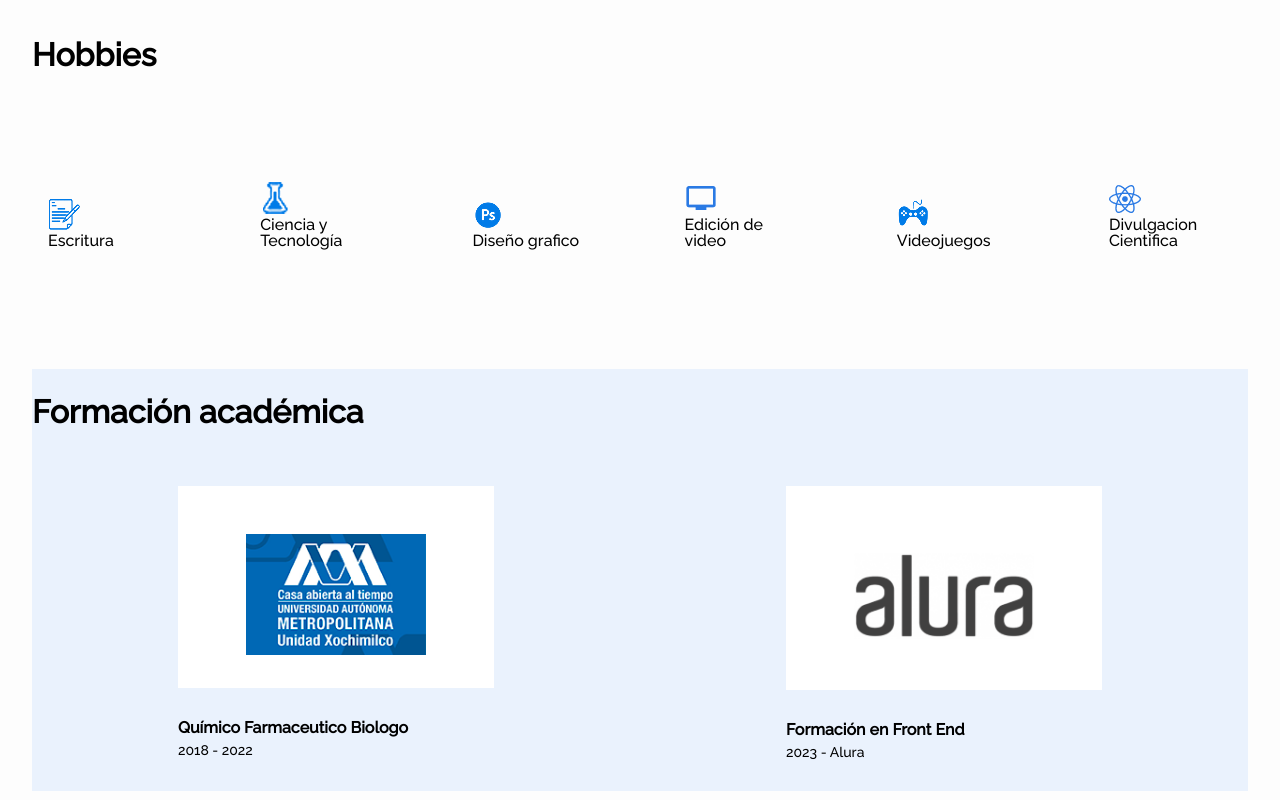
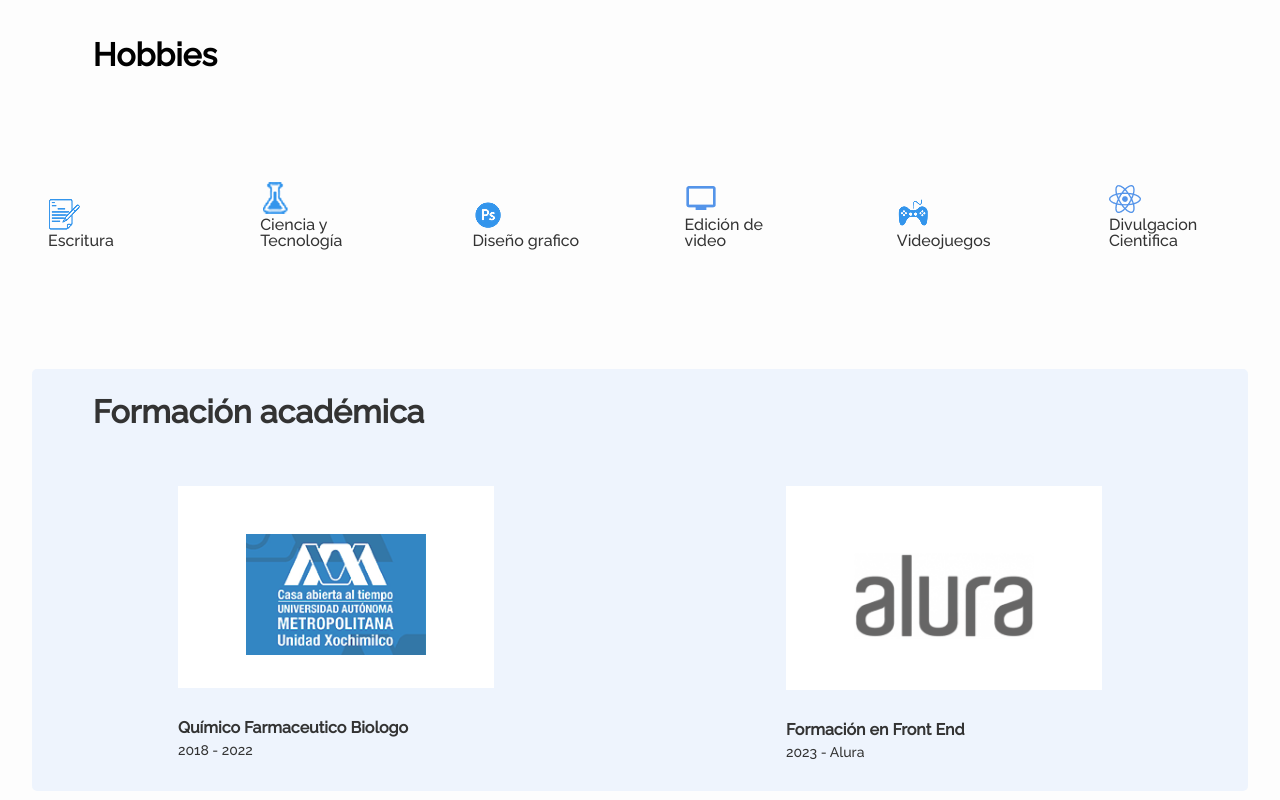
Before and after one commit to ManuelHeraz/portafolio, a website: page index.html in a window 1280 px wide. Shown: the part 1260-2060 px from the top of the page. Drawn offline with Linux system fonts and the light colour scheme.

Commit message:
v23.06.12

```diff
--- a/css/style.css
+++ b/css/style.css
@@ -217,6 +217,7 @@ section.hobbies-section div.hobbies-line div.hobbies-box {
     margin: 15px 0 22px 0;
     width: 156px;
     height: 118px;
+    opacity: 0.8;
 }
 
 section.hobbies-section div.hobbies-line div.hobbies-box ul {
@@ -267,6 +268,15 @@ section.hobbies-section div.hobbies-line div.hobbies-box ul {
 }
 
 /* Experiência Acadêmica*/
+
+section.academic {
+    opacity: 0.8;
+    border-radius: 5px;
+}
+
+.section-title{
+    margin-left: 5%;
+}
 
 section.academic div.courses {
     margin: 0 auto;
@@ -365,6 +375,8 @@ section.experience img {
 
 section.formcontato {
     padding: 16px;
+    opacity: 0.8;
+    border-radius: 10px;
 }
 
 section.formcontato div.esquerda img.contact-img {
```
